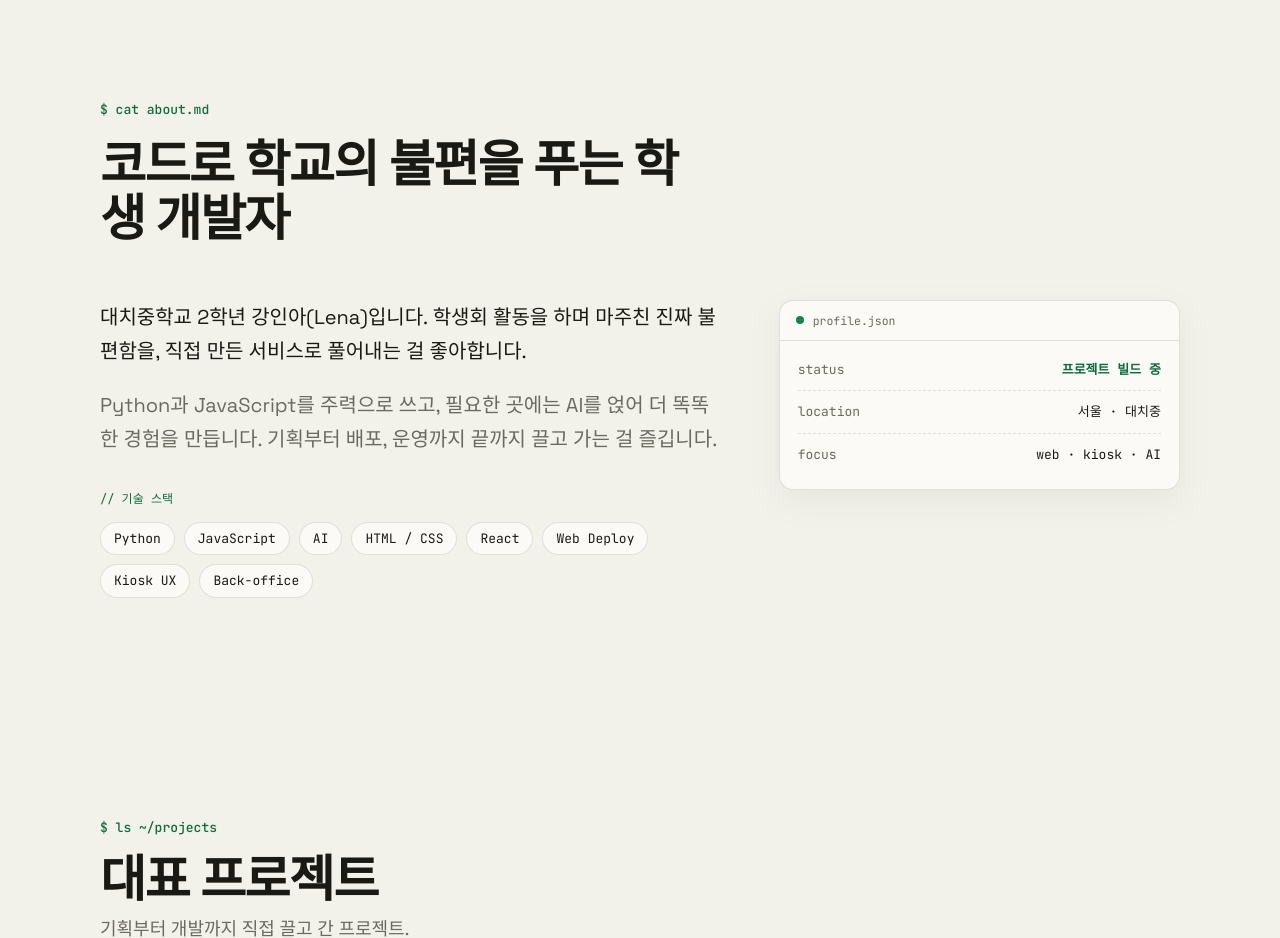
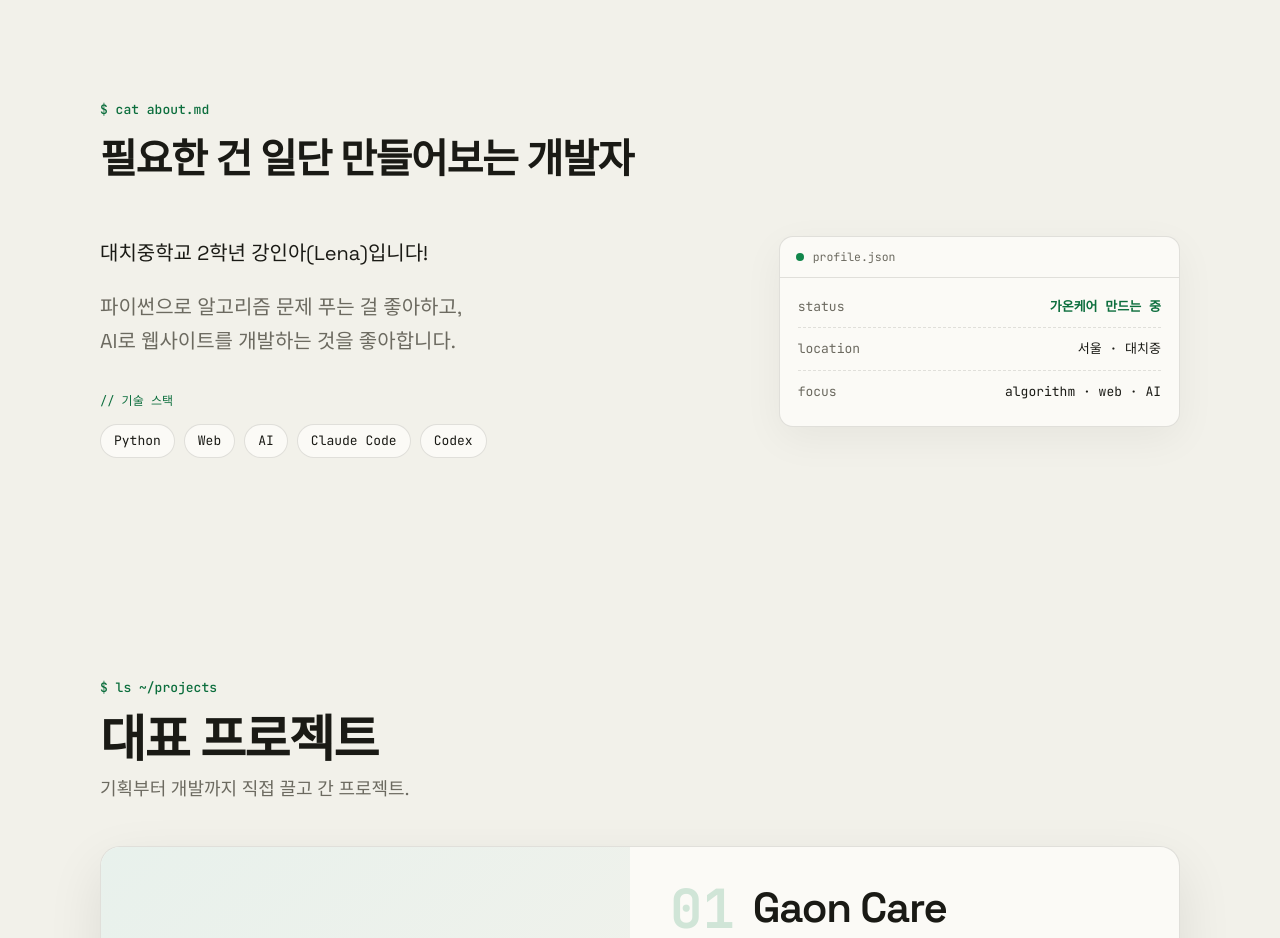
Before and after one commit to kanglena/kanglena.github.io, a Next.js app: page / in a window 1280 px wide. Shown: the part 820-1758 px from the top of the page. Built offline with nearby package versions, Linux system fonts and the light colour scheme.

Commit message:
[feat] about섹션 문장 톤 조정 (#6)
* about 섹션 카피 리라이트 설계 문서 추가

* about 섹션 소개 문구 담백하게 다듬고 기술 스택 정리

* about 소개를 관심사 중심으로 다듬고 기술 스택·제목 정리

```diff
--- a/components/LenaPortfolio.tsx
+++ b/components/LenaPortfolio.tsx
@@ -154,10 +154,11 @@ const I18N = {
     hero: { hint: "아래로 스크롤" },
     about: {
       tag: "$ cat about.md",
-      heading: "코드로 학교의 불편을 푸는 학생 개발자",
-      p1: "대치중학교 2학년 강인아(Lena)입니다. 학생회 활동을 하며 마주친 진짜 불편함을, 직접 만든 서비스로 풀어내는 걸 좋아합니다.",
-      p2: "Python과 JavaScript를 주력으로 쓰고, 필요한 곳에는 AI를 얹어 더 똑똑한 경험을 만듭니다. 기획부터 배포, 운영까지 끝까지 끌고 가는 걸 즐깁니다.",
-      stat: { statusK: "status", statusV: "프로젝트 빌드 중", locK: "location", locV: "서울 · 대치중", focusK: "focus", focusV: "web · kiosk · AI" },
+      heading: "필요한 건 일단 만들어보는 개발자",
+      p1: "대치중학교 2학년 강인아(Lena)입니다!",
+      p2: `파이썬으로 알고리즘 문제 푸는 걸 좋아하고,
+AI로 웹사이트를 개발하는 것을 좋아합니다.`,
+      stat: { statusK: "status", statusV: "가온케어 만드는 중", locK: "location", locV: "서울 · 대치중", focusK: "focus", focusV: "algorithm · web · AI" },
       skillsLabel: "// 기술 스택",
     },
     work: { tag: "$ ls ~/projects", heading: "대표 프로젝트", sub: "기획부터 개발까지 직접 끌고 간 프로젝트.", next: "다음 프로젝트 커밋 준비 중…" },
@@ -184,10 +185,11 @@ const I18N = {
     hero: { hint: "scroll down" },
     about: {
       tag: "$ cat about.md",
-      heading: "A student developer solving school problems with code",
-      p1: "I’m Lena (강인아), an 8th grader at Daechi Middle School. I love turning the real friction I run into through student-council work into services I build myself.",
-      p2: "I work mainly in Python and JavaScript, adding AI where it makes the experience smarter. I enjoy taking a project all the way — from idea to deployment to keeping it running.",
-      stat: { statusK: "status", statusV: "building projects", locK: "location", locV: "Seoul · Daechi MS", focusK: "focus", focusV: "web · kiosk · AI" },
+      heading: "A developer who just builds what she needs",
+      p1: "I’m Lena (강인아), an 8th grader at Daechi Middle School!",
+      p2: `I like solving algorithm problems in Python,
+and building websites with AI.`,
+      stat: { statusK: "status", statusV: "building Gaon Care", locK: "location", locV: "Seoul · Daechi MS", focusK: "focus", focusV: "algorithm · web · AI" },
       skillsLabel: "// tech stack",
     },
     work: { tag: "$ ls ~/projects", heading: "Featured work", sub: "A service I designed and built end-to-end for student council.", next: "next project — committing soon…" },
@@ -212,7 +214,7 @@ const I18N = {
 };
 
 const GITHUB_URL = "https://github.com/kanglena";
-const SKILLS = ["Python", "JavaScript", "AI", "HTML / CSS", "React", "Web Deploy", "Kiosk UX", "Back-office"];
+const SKILLS = ["Python", "Web", "AI", "Claude Code", "Codex"];
 
 // docked terminal — appears at the bottom once the hero scrolls out of view,
 // so section navigation via commands stays available anywhere on the page
@@ -920,12 +922,12 @@ export default function LenaPortfolio() {
         <div style={{ maxWidth: 1080, margin: "0 auto" }}>
           <div data-reveal style={reveal}>
             <div style={{ fontFamily: MONO, fontSize: 13, color: "var(--accent-ink)", fontWeight: 500 }}>{t.about.tag}</div>
-            <h2 style={{ fontSize: "clamp(28px,4.4vw,50px)", fontWeight: 600, letterSpacing: "-0.032em", lineHeight: 1.08, maxWidth: "19ch", margin: "18px 0 0", textWrap: "pretty" }}>{t.about.heading}</h2>
+            <h2 style={{ fontSize: "clamp(25px,3.4vw,40px)", fontWeight: 600, letterSpacing: "-0.032em", lineHeight: 1.12, maxWidth: "30ch", margin: "18px 0 0", textWrap: "balance" }}>{t.about.heading}</h2>
           </div>
           <div style={{ display: "flex", flexWrap: "wrap", gap: "clamp(32px,5vw,56px)", marginTop: "clamp(34px,5vw,54px)" }}>
             <div data-reveal data-reveal-delay="80" style={{ ...reveal, flex: "2 1 380px" }}>
               <p style={{ fontSize: "clamp(16px,1.7vw,20px)", lineHeight: 1.7, color: "var(--ink)", margin: "0 0 20px", textWrap: "pretty", maxWidth: "60ch" }}>{t.about.p1}</p>
-              <p style={{ fontSize: "clamp(16px,1.7vw,20px)", lineHeight: 1.7, color: "var(--muted)", margin: 0, textWrap: "pretty", maxWidth: "60ch" }}>{t.about.p2}</p>
+              <p style={{ fontSize: "clamp(16px,1.7vw,20px)", lineHeight: 1.7, color: "var(--muted)", margin: 0, textWrap: "pretty", maxWidth: "60ch", whiteSpace: "pre-line" }}>{t.about.p2}</p>
               <div style={{ marginTop: 34 }}>
                 <div style={{ fontFamily: MONO, fontSize: 12, color: "var(--accent-ink)", marginBottom: 14 }}>{t.about.skillsLabel}</div>
                 <div style={{ display: "flex", flexWrap: "wrap", gap: 9, fontFamily: MONO, fontSize: 13 }}>
```
Also changed, not shown: 1 other file (tests, documents, lock files or other folders).
